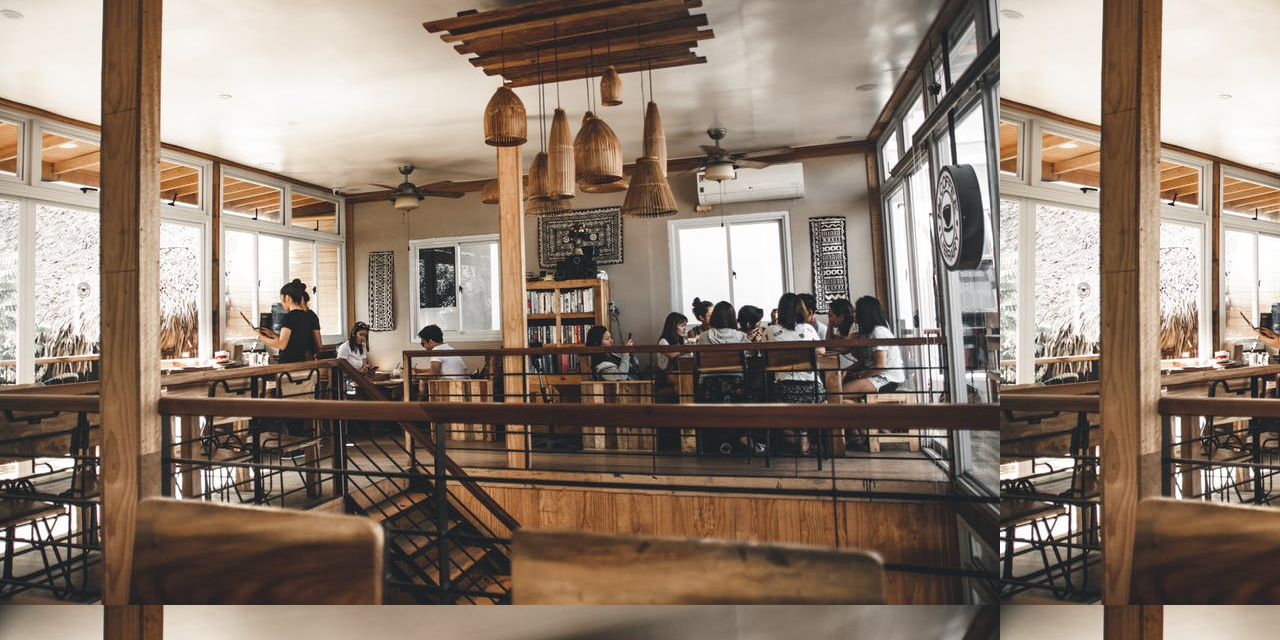
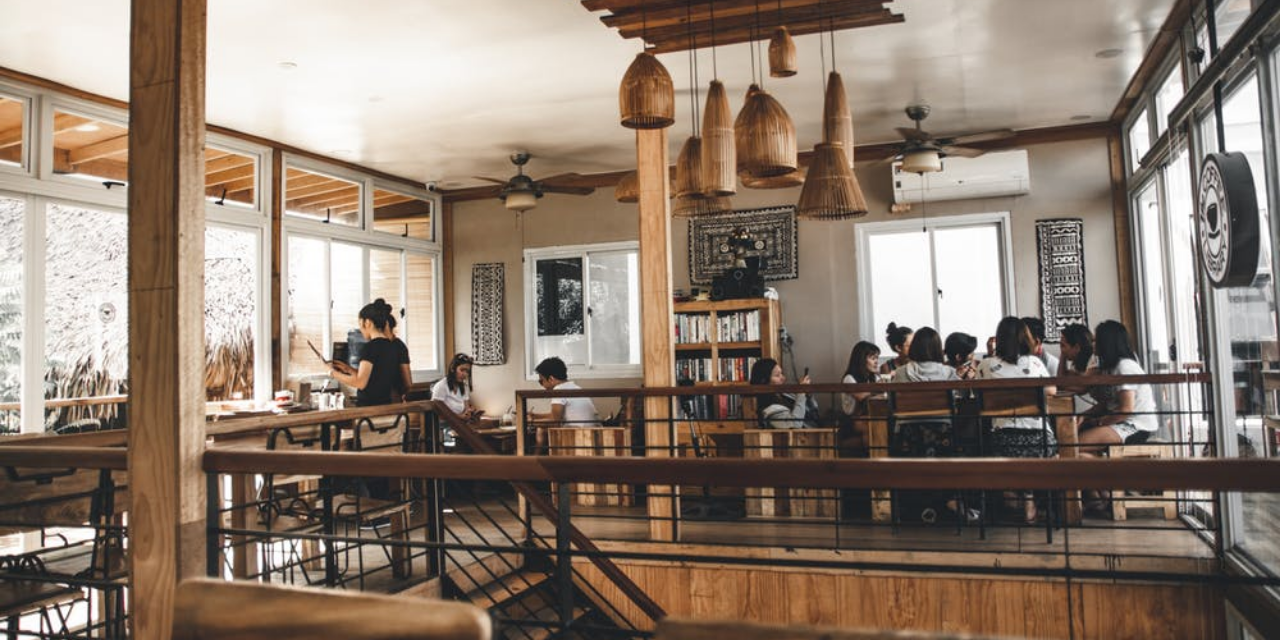
Before and after one commit to mustafa-synectiks/gungatsby, a Gatsby site: page / in a window 1280 px wide. Shown: the part 162-802 px from the top of the page. Built offline with nearby package versions, Linux system fonts and the light colour scheme; Gatsby itself is replaced by a stand-in of ours.

Commit message:
Header Added.

```diff
--- a/src/utils/header.js
+++ b/src/utils/header.js
@@ -6,6 +6,6 @@ function HomeHeader({ img, children }) {
 
 const IndexHeader = styled.header`
 	min-height: calc(100vh - 97.78px);
-	background: url(${(props) => props.img});
+	background: url(${(props) => props.img}) center/cover fixed no-repeat;
 `;
 export { HomeHeader };
```
